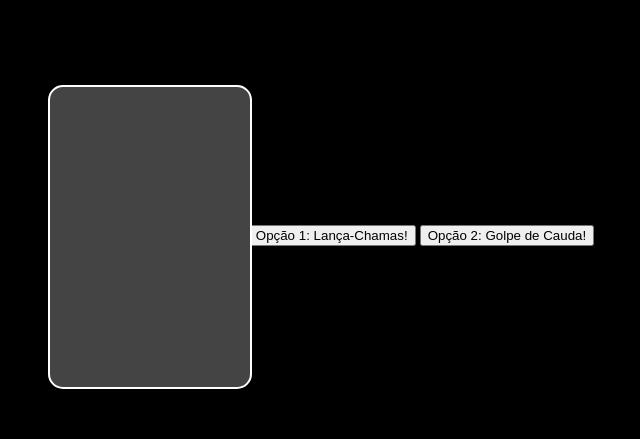
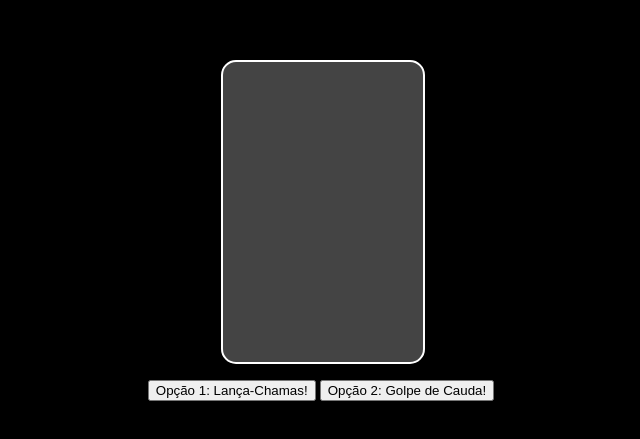
Before and after one commit to escobarpython/EVERYDAYHUSTLE_PROBLEMAS, a plain HTML site: page index.html in a window 1280 px wide. Shown: the part 165-604 px from the top of the page, without its empty margins (319-959 px from the left). Drawn offline with Linux system fonts and the light colour scheme; placeholder pictures from the web are drawn by us.

Commit message:
Update styles.css

```diff
--- a/styles.css
+++ b/styles.css
@@ -1,6 +1,7 @@
 body {
     background-color: black;
     display: flex;
+    flex-direction: column; /* Alinha os itens verticalmente */
     justify-content: center;
     align-items: center;
     height: 100vh;
@@ -44,17 +45,33 @@ body {
 }
 
 .card-image {
-    width: 80%;
+    width: 70%; /* Ajusta a largura da imagem */
     height: auto;
-    margin-bottom: 10px;
+    margin: 10px 0; /* Margem para separar a imagem do texto */
 }
 
 .card-text {
-    font-size: 24px;
+    font-size: 16px; /* Diminui o tamanho da fonte */
     width: 80%; /* Limita a largura do texto */
     text-align: justify; /* Justifica o texto */
 }
 
+
 .card-back-text {
     font-size: 20px;
 }
+
+.problem-label {
+    font-size: 18px;
+    margin-bottom: 5px; /* Margem abaixo do rótulo "PROBLEMA" */
+}
+
+.options-container {
+    margin-top: 20px; /* Espaço acima das opções */
+}
+
+.message {
+    margin-top: 10px; /* Espaço acima da mensagem */
+    color: white;
+    font-size: 16px;
+}
```
